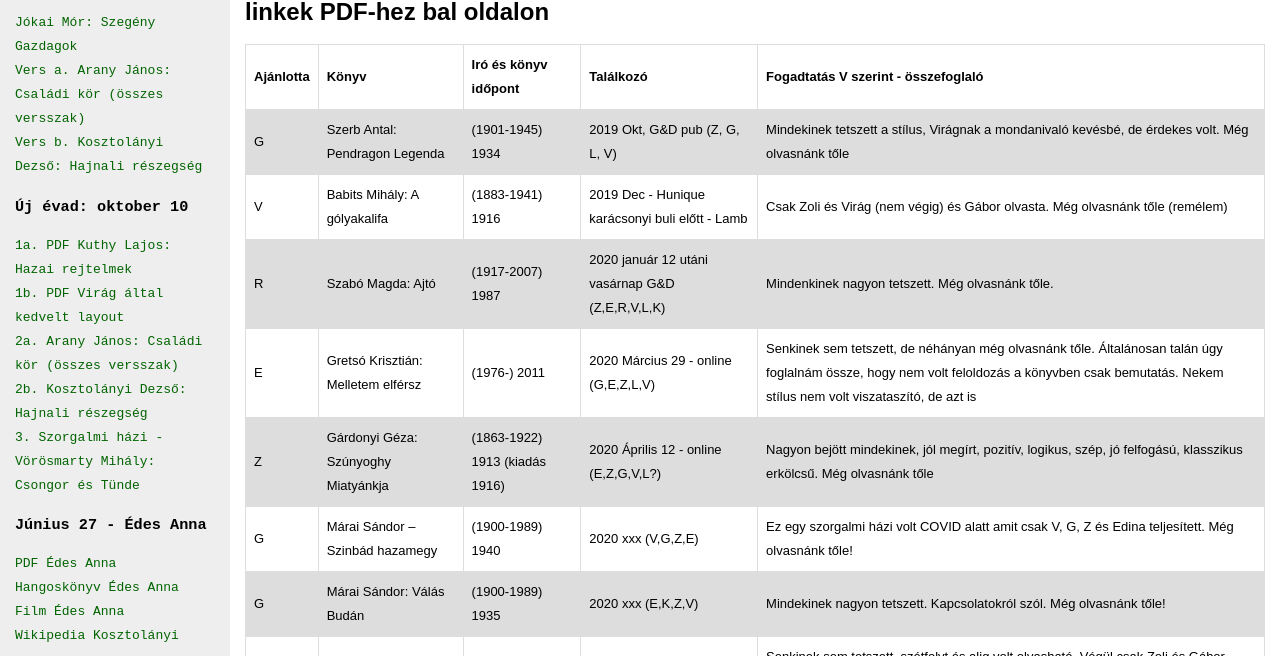
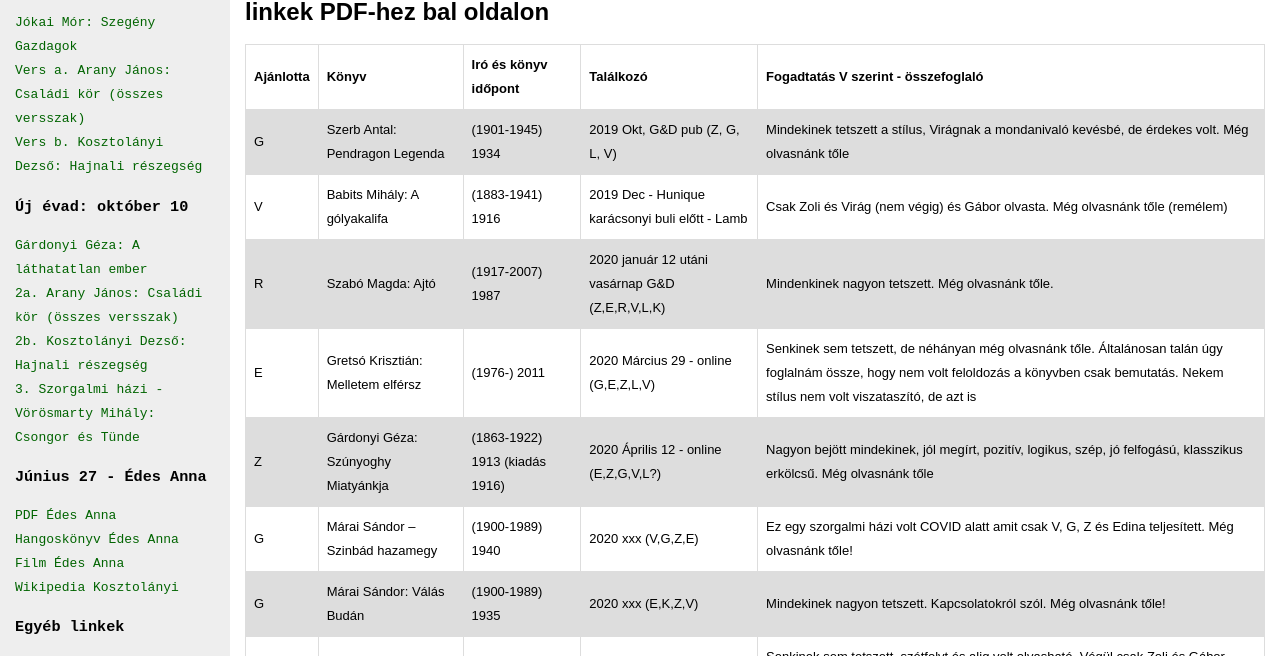
Before and after one commit to flovika/flovika.github.io, a plain HTML site: page index.html in a window 1280 px wide. Shown: the part 67-723 px from the top of the page. Drawn offline with Linux system fonts and the light colour scheme.

Commit message:
Update index.html

```diff
--- a/index.html
+++ b/index.html
@@ -231,17 +231,17 @@ Emlékztető: a fehérlófiának kell külön meseest
 					<ul>
 						<li><a href="https://mek.oszk.hu/00700/00786/"> Jókai Mór: Szegény Gazdagok</a></li>
 
-
 <li><a href="http://magyar-irodalom.elte.hu/sulinet/igyjo/setup/portrek/arany/csalkor.htm"> Vers a. Arany János: Családi kör (összes versszak)</a></li>
 <li><a href="http://www.epa.oszk.hu/00000/00022/00566/17685.htm">Vers b. Kosztolányi Dezső: Hajnali részegség</a></li>
 
 
-					<h3>Új évad: oktober 10 </h3>
+					<h3>Új évad: október 10 </h3>
 					<ul>
-						<li><a href="https://mek.oszk.hu/07500/07552/index.phtml">1a. PDF Kuthy Lajos: Hazai rejtelmek</a></li>
+						<li><a href="https://mek.oszk.hu/00600/00662/">Gárdonyi Géza: A láthatatlan ember</a></li>
 
-<li><a href="https://mek.oszk.hu/07500/07552/html/01.htm">1b. PDF Virág által kedvelt layout</a></li>
+
 <li><a href="http://magyar-irodalom.elte.hu/sulinet/igyjo/setup/portrek/arany/csalkor.htm"> 2a. Arany János: Családi kör (összes versszak)</a></li>
+
 <li><a href="http://www.epa.oszk.hu/00000/00022/00566/17685.htm">2b. Kosztolányi Dezső: Hajnali részegség</a></li>
 <li><a href="https://mek.oszk.hu/08700/08791/">3. Szorgalmi házi - Vörösmarty Mihály: Csongor és Tünde</a></li>
 
```
